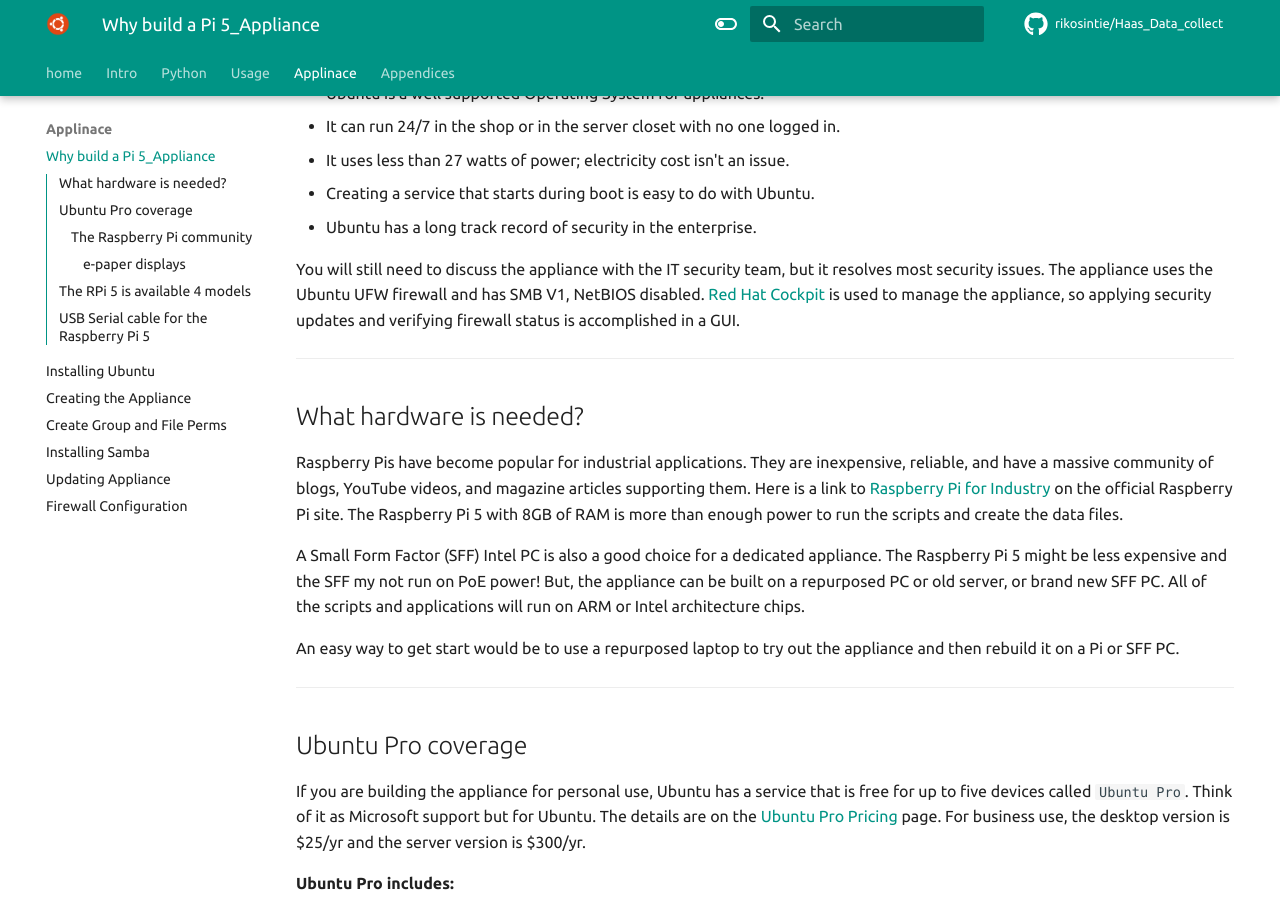
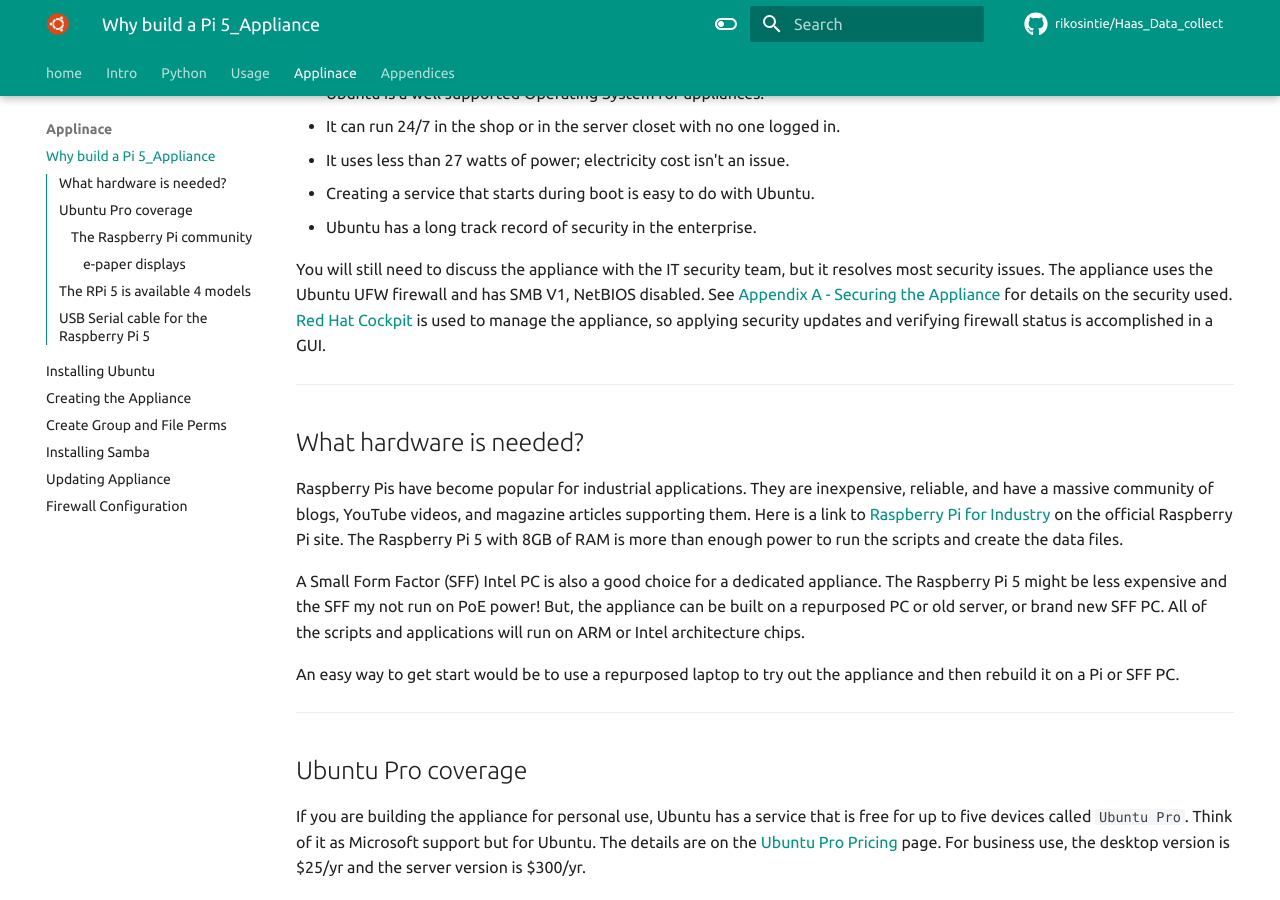
Before and after one commit to rikosintie/Haas_Data_collect, an MkDocs documentation site: the page built from docs/build_pi_5_appliance/why_pi_5_appliance.md, in a window 1280 px wide and 900 px high, scrolled down 1304 px. Built offline with MkDocs 1.6.1 and Material for MkDocs 9.7.7, drawn with Linux system fonts in a browser that asks for light colours; emoji names are drawn with the system emoji font; some web fonts are replaced; comment, search, counter and statistics services are not loaded.

Commit message:
Git Title: Added a link to Appendix a in "An appliance solves both"

```diff
--- a/docs/build_pi_5_appliance/why_pi_5_appliance.md
+++ b/docs/build_pi_5_appliance/why_pi_5_appliance.md
@@ -25,7 +25,8 @@
 - Creating a service that starts during boot is easy to do with Ubuntu.
 - Ubuntu has a long track record of security in the enterprise.
 
-You will still need to discuss the appliance with the IT security team, but it resolves most security issues. The appliance uses the Ubuntu UFW firewall and has SMB V1, NetBIOS disabled. [Red Hat Cockpit](https://www.redhat.com/en/blog/intro-cockpit) is used to manage the appliance, so applying security updates and verifying firewall status is accomplished in a GUI.
+You will still need to discuss the appliance with the IT security team, but it resolves most security issues. The appliance uses the Ubuntu UFW firewall and has SMB V1, NetBIOS disabled.
+See [Appendix A - Securing the Appliance](../appendices/appendix-a.md) for details on the security used. [Red Hat Cockpit](https://www.redhat.com/en/blog/intro-cockpit) is used to manage the appliance, so applying security updates and verifying firewall status is accomplished in a GUI.
 
 ----------------------------------------------------------------
 
```
